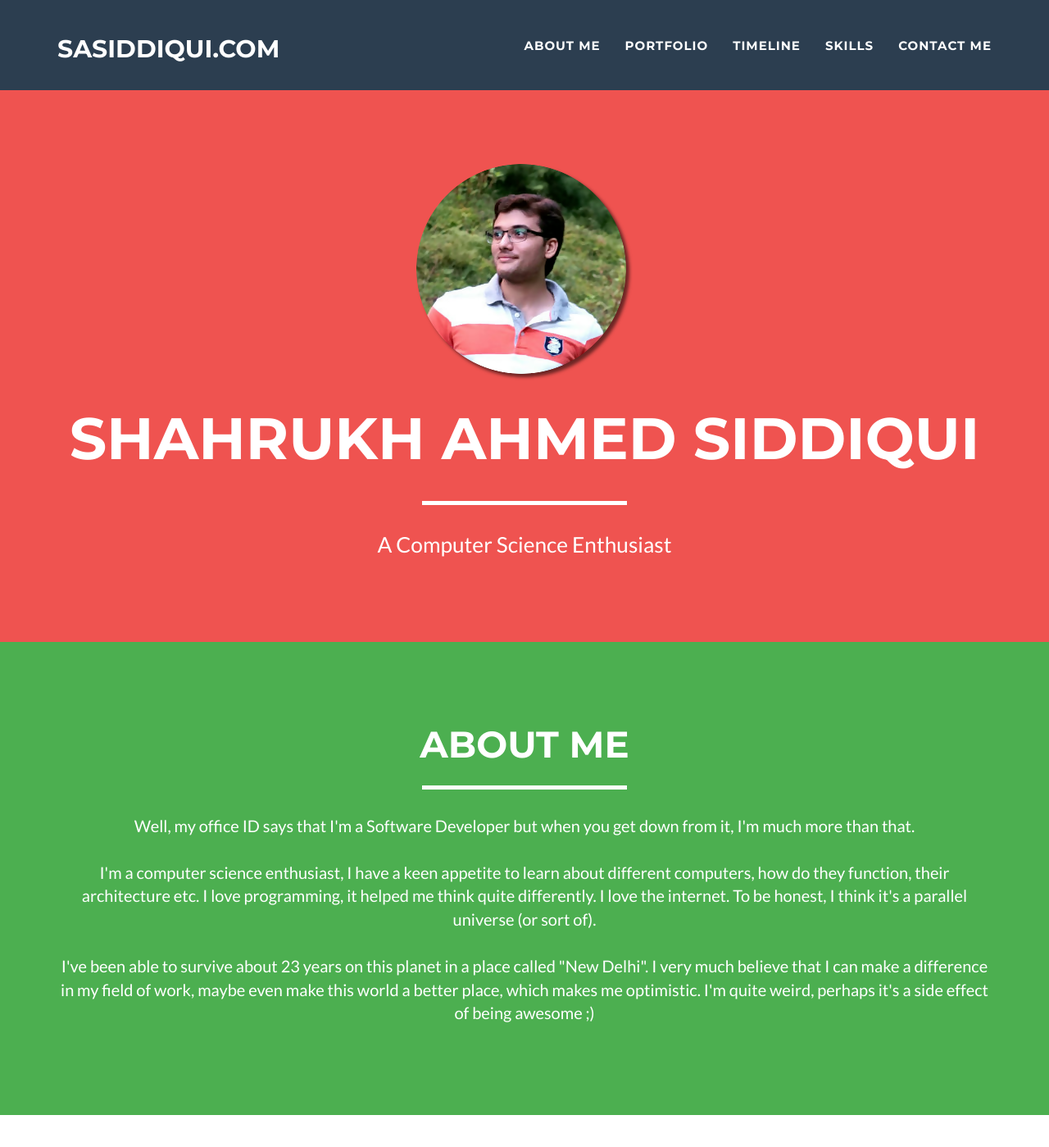
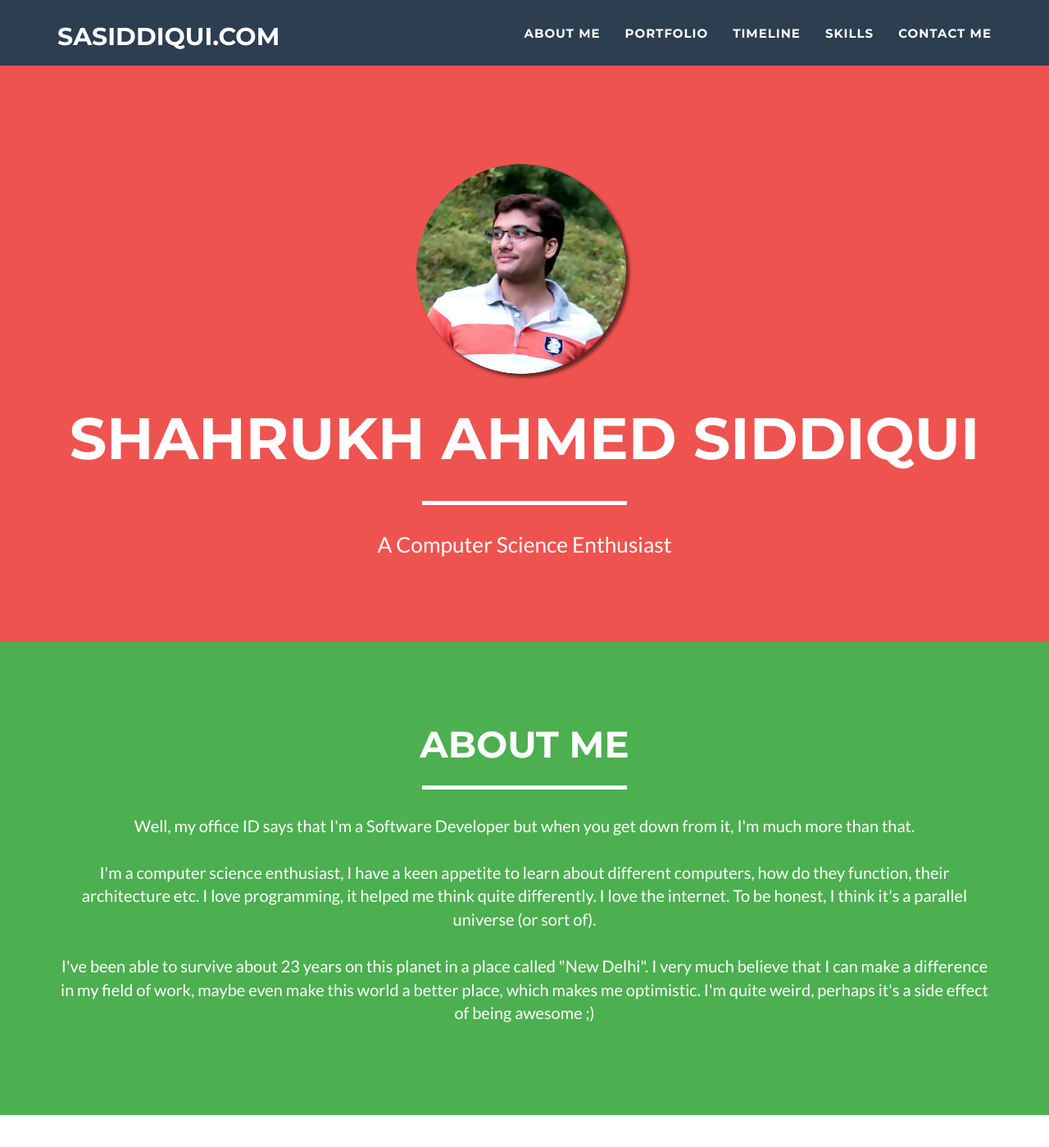
Before and after one commit to shahrukhamd/shahrukhamd.github.io, a Jekyll site: the page built from index.html, in a window 1280 px wide and 1400 px high. Shown: the whole window at 82% size. Built offline with Jekyll 4.4.1, drawn with Linux system fonts in a browser that asks for light colours; nearby versions of some CDN libraries; comment, search, counter and statistics services are not loaded.

Commit message:
Removed Clicky analytics. Changed navbar size.

```diff
--- a/_includes/javascript.html
+++ b/_includes/javascript.html
@@ -25,8 +25,3 @@
 
 <!-- Google +1 button -->
 <script src="https://apis.google.com/js/platform.js" async defer></script>
-
-<!-- Clicky analytics -->
-<script src="//static.getclicky.com/js" type="text/javascript"></script>
-<script type="text/javascript">try{ clicky.init(101007236); }catch(e){}</script>
-<noscript><p><img alt="Clicky" width="1" height="1" src="//in.getclicky.com/101007236ns.gif" /></p></noscript>
--- a/css/freelancer.css
+++ b/css/freelancer.css
@@ -133,7 +133,7 @@ header .intro-text .skills {
 }
 @media (min-width: 768px) {
   .navbar-fixed-top {
-    padding: 25px 0;
+    padding: 10px 0;
     -webkit-transition: padding 0.3s;
     -moz-transition: padding 0.3s;
     transition: padding 0.3s;
```
